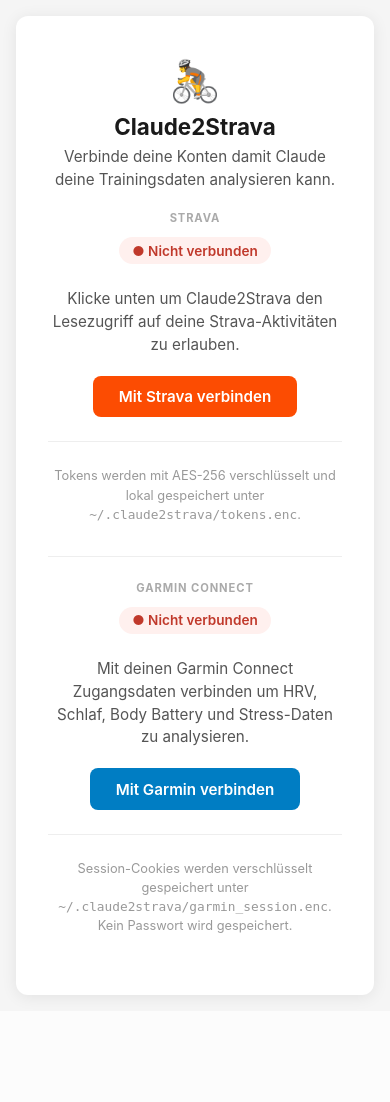
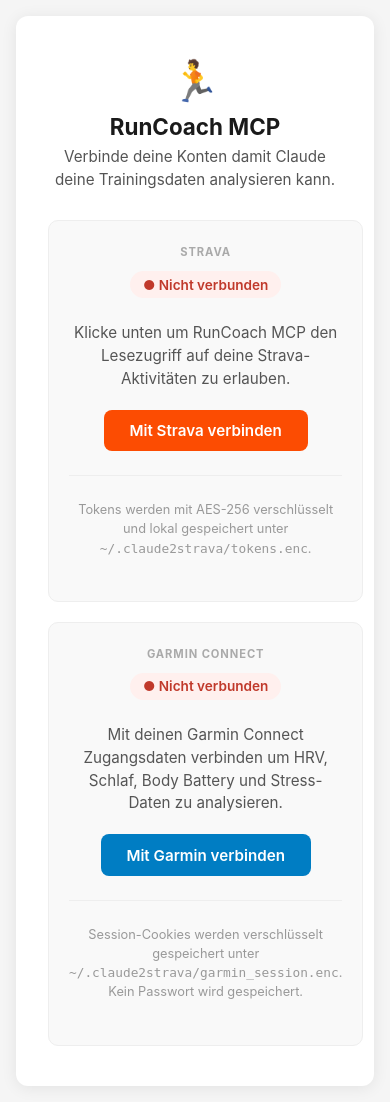
Before and after one commit to me-tm/RunCoachMCP, a FastAPI app: page / in a window 390 px wide. Before the commit the page ends 1001 px from the top, so only its background shows below. Run offline with FastAPI, Linux system fonts and the light colour scheme.

Commit message:
rename to RunCoach MCP and add two-column connector layout
- Rename tool/app display name from Claude2Strava to RunCoach MCP in
  base template, index template, FastMCP server, and pyproject.toml
- Widen card to 820px and add responsive two-column grid so Strava
  and Garmin panels sit side-by-side on desktop, stacked on mobile

Co-Authored-By: Claude Sonnet 4.6 <noreply@anthropic.com>

```diff
--- a/pyproject.toml
+++ b/pyproject.toml
@@ -5,7 +5,7 @@ build-backend = "hatchling.build"
 [project]
 name = "claude2strava"
 version = "0.1.0"
-description = "Claude MCP server for Strava workout analysis"
+description = "RunCoach MCP — Claude MCP server for Strava and Garmin training analysis"
 requires-python = ">=3.12"
 dependencies = [
     "fastapi>=0.115.0",
--- a/src/claude2strava/mcp_server/server.py
+++ b/src/claude2strava/mcp_server/server.py
@@ -1,10 +1,10 @@
 """
-MCP server exposing Strava workout data to Claude.
+RunCoach MCP server — exposes Strava and Garmin Connect data to Claude.
 
 Add to claude_desktop_config.json:
   {
     "mcpServers": {
-      "strava": {
+      "runcoach": {
         "command": "uv",
         "args": ["run", "python", "-m", "claude2strava.mcp_server"],
         "cwd": "/path/to/Claude2Strava"
@@ -26,7 +26,7 @@ from ..garmin.session_store import GarminNotConnectedError, GarminSessionExpired
 from ..strava.client import StravaClient
 from ..token_store import TokenNotFoundError, TokenStore
 
-mcp = FastMCP("Claude2Strava", instructions=(
+mcp = FastMCP("RunCoach MCP", instructions=(
     "Access the user's Strava workout history and Garmin Connect wellness data. "
     "Strava: use list_activities, get_activity, get_activity_streams, get_athlete_stats. "
     "Garmin: use get_garmin_sleep, get_garmin_hrv, get_garmin_daily_stats, "
--- a/src/claude2strava/web/templates/base.html
+++ b/src/claude2strava/web/templates/base.html
@@ -3,7 +3,7 @@
 <head>
   <meta charset="UTF-8">
   <meta name="viewport" content="width=device-width, initial-scale=1.0">
-  <title>{% block title %}Claude2Strava{% endblock %}</title>
+  <title>{% block title %}RunCoach MCP{% endblock %}</title>
   <style>
     *, *::before, *::after { box-sizing: border-box; margin: 0; padding: 0; }
     body {
@@ -20,8 +20,24 @@
       border-radius: 12px;
       box-shadow: 0 2px 16px rgba(0,0,0,.08);
       padding: 2.5rem 2rem;
-      max-width: 480px;
+      max-width: 820px;
       width: 100%;
+      text-align: center;
+    }
+    .connectors-grid {
+      display: grid;
+      grid-template-columns: 1fr 1fr;
+      gap: 1.25rem;
+      margin-top: 1.75rem;
+    }
+    @media (max-width: 560px) {
+      .connectors-grid { grid-template-columns: 1fr; }
+    }
+    .panel {
+      background: #f9f9f9;
+      border: 1px solid #eee;
+      border-radius: 10px;
+      padding: 1.5rem 1.25rem;
       text-align: center;
     }
     .logo { font-size: 2.5rem; margin-bottom: .5rem; }
--- a/src/claude2strava/web/templates/index.html
+++ b/src/claude2strava/web/templates/index.html
@@ -1,13 +1,15 @@
 {% extends "base.html" %}
-{% block title %}Claude2Strava — Dashboard{% endblock %}
+{% block title %}RunCoach MCP — Dashboard{% endblock %}
 {% block content %}
-<div class="logo">🚴</div>
-<h1>Claude2Strava</h1>
+<div class="logo">🏃</div>
+<h1>RunCoach MCP</h1>
 <p>Verbinde deine Konten damit Claude deine Trainingsdaten analysieren kann.</p>
 
-{# ── Strava ─────────────────────────────────────────────────────────────── #}
+<div class="connectors-grid">
+
+  {# ── Strava ──────────────────────────────────────────────────────────────── #}
+  <div class="panel">
     <div class="section-label">Strava</div>
-
     {% if connected %}
       <div class="badge connected">&#10003; Verbunden{% if athlete_name %} als {{ athlete_name }}{% endif %}</div>
       <p>Dein Strava-Konto ist verknüpft. Claude kann jetzt über den MCP-Server auf deine Aktivitäten zugreifen.</p>
@@ -23,16 +25,16 @@
       </form>
     {% else %}
       <div class="badge disconnected">&#9679; Nicht verbunden</div>
-  <p>Klicke unten um Claude2Strava den Lesezugriff auf deine Strava-Aktivitäten zu erlauben.</p>
+      <p>Klicke unten um RunCoach MCP den Lesezugriff auf deine Strava-Aktivitäten zu erlauben.</p>
       <a href="/auth/strava/start" class="btn btn-strava">Mit Strava verbinden</a>
       <hr class="divider">
       <p class="small">Tokens werden mit AES-256 verschlüsselt und lokal gespeichert unter <code>~/.claude2strava/tokens.enc</code>.</p>
     {% endif %}
+  </div>
 
-{# ── Garmin Connect ─────────────────────────────────────────────────────── #}
-<hr class="divider" style="margin-top:2rem;">
+  {# ── Garmin Connect ──────────────────────────────────────────────────────── #}
+  <div class="panel">
     <div class="section-label">Garmin Connect</div>
-
     {% if garmin_connected %}
       <div class="badge connected">&#10003; Verbunden{% if garmin_username %} ({{ garmin_username }}){% endif %}</div>
       <p>Dein Garmin-Konto ist verknüpft. Claude hat Zugriff auf HRV, Schlaf und tägliche Wellness-Daten.</p>
@@ -56,6 +58,9 @@
       <hr class="divider">
       <p class="small">Session-Cookies werden verschlüsselt gespeichert unter <code>~/.claude2strava/garmin_session.enc</code>. Kein Passwort wird gespeichert.</p>
     {% endif %}
+  </div>
+
+</div>
 
 <script>
   async function runCheck(provider) {
```
Lines whose indentation alone changed are shown as unchanged.
